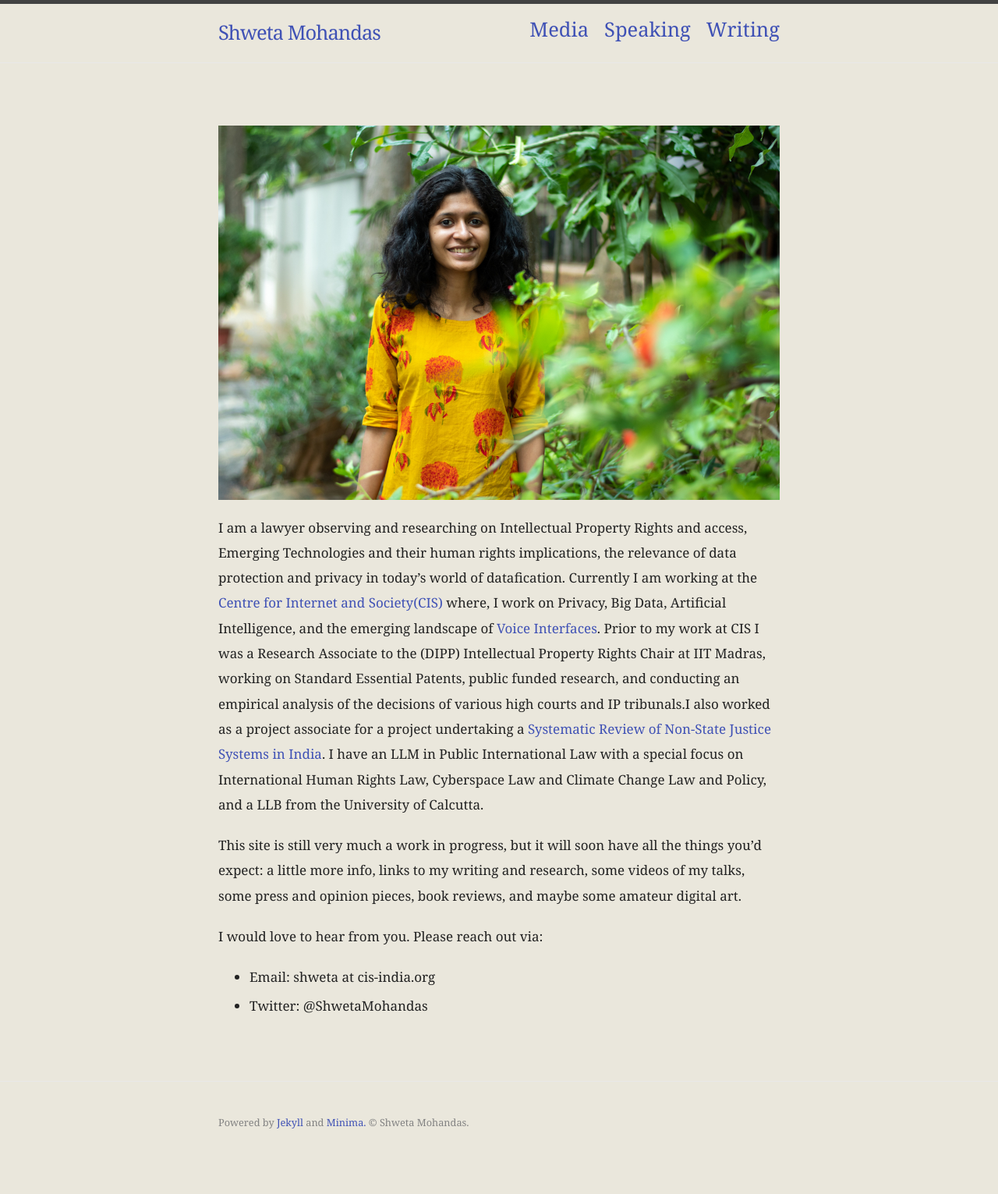
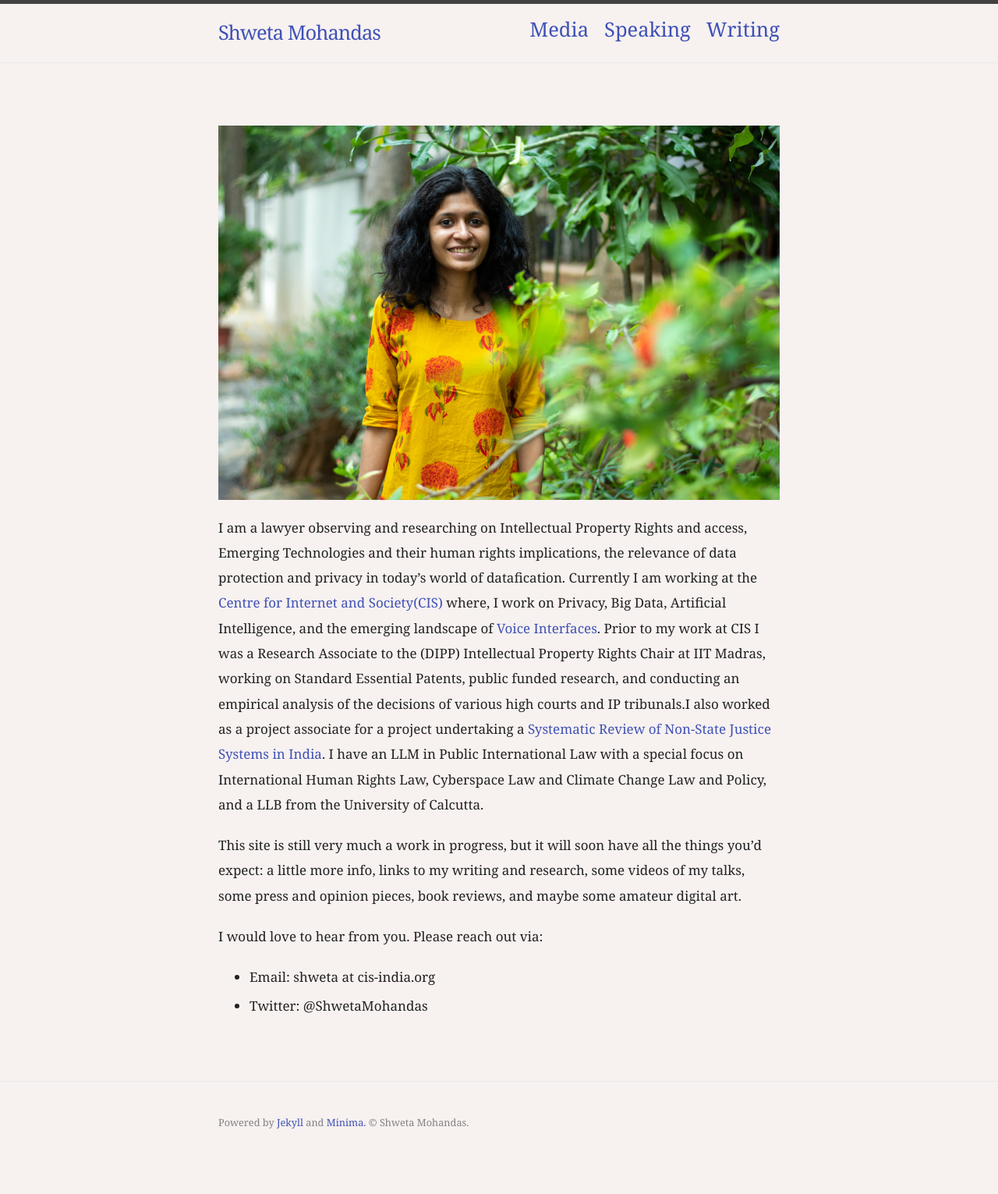
Before and after one commit to shwetamohandas/shwetamohandas.github.io, a Jekyll site: the page built from index.md, in a window 1280 px wide. Shown: the whole page at 78% size. Built offline with Jekyll 4.4.1, drawn with Linux system fonts in a browser that asks for light colours.

Commit message:
Update minima.scss

```diff
--- a/_sass/minima.scss
+++ b/_sass/minima.scss
@@ -12,7 +12,7 @@
 
 $text-color:       #222 !default;
 $a-color:          #3F51B5 !default;
-$background-color: #EAE7DC !default;
+$background-color: #F7F1F0 !default;
 $brand-color:      #2a7ae2 !default;
 
 $grey-color:       #828282 !default;
```
